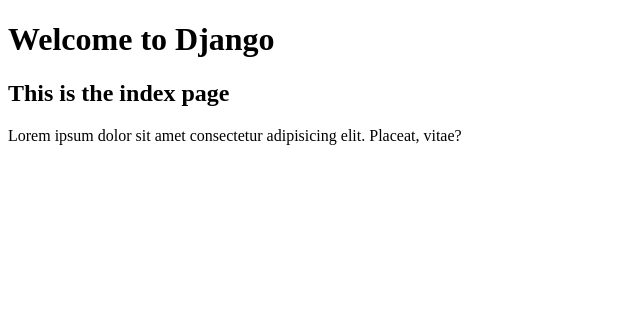
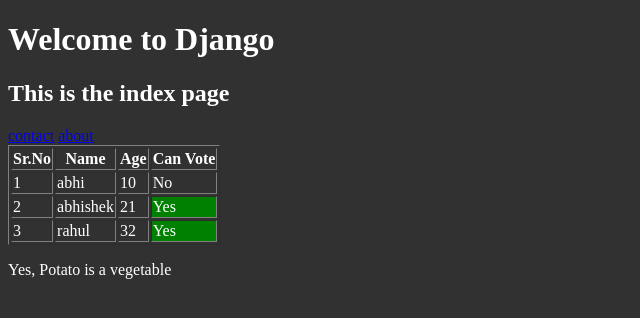
Before and after one commit to VINODvoid/Django_Learning, a Django app: page / in a window 1280 px wide. Shown: the top 318 px of the page, without its empty margins (0-640 px from the left). Run offline with Django 4.2, Linux system fonts and the light colour scheme.

Commit message:
CI  :  django template engine

```diff
--- /dev/null
+++ b/project/home/templates/base.html
@@ -0,0 +1,19 @@
+<!DOCTYPE html>
+<html lang="en">
+<head>
+    <meta charset="UTF-8">
+    <meta name="viewport" content="width=device-width, initial-scale=1.0">
+    <title>{{title.title}}</title>
+</head>
+<style>
+    body{
+        background-color: #313131;
+        color: white;
+    }
+</style>
+<body>
+    {% block start%}
+
+    {% endblock %}
+</body>
+</html>
--- a/project/home/templates/index.html
+++ b/project/home/templates/index.html
@@ -1,13 +1,33 @@
-<!DOCTYPE html>
-<html lang="en">
-<head>
-    <meta charset="UTF-8">
-    <meta name="viewport" content="width=device-width, initial-scale=1.0">
-    <title>Django Page</title>
-</head>
-<body>
-    <h1>Welcome to Django</h1>
-    <h2>This is the index page</h2>
-    <p>Lorem ipsum dolor sit amet consectetur adipisicing elit. Placeat, vitae?</p>
-</body>
-</html>
+{% extends 'base.html' %}
+{% block start%}
+<h1>Welcome to Django</h1>
+<h2>This is the index page</h2>
+<a href="/contact">contact</a>
+<a href="/about">about</a>
+<table border="1">
+    <th>Sr.No</th>
+    <th>Name</th>
+    <th>Age</th>
+    <th>Can Vote</th>
+
+
+    {% for person in people %}
+    <tr>
+        <td>{{forloop.counter}}</td>
+        <td>{{person.name}}</td>
+        <td>{{person.age}}</td>
+        <td {% if person.age >= 18 %} style="background-color:green" {% endif %}>
+            {% if person.age >= 18 %}Yes{% else %}No{% endif %}
+        </td>
+    </tr>
+    {% endfor %}
+</table>
+<p>
+    {%  if 'Potato' in vegetables %}
+    Yes, Potato is a vegetable
+    {% else %}
+    No, Potato is not a vegetable
+    {% endif %}
+</p>
+
+{% endblock %}
--- a/project/home/views.py
+++ b/project/home/views.py
@@ -2,7 +2,26 @@
 from django.http import HttpResponse
 # Create your views here.
 def home(req):
-    return render(req,'index.html')
+    people = [{
+        "name":"abhi",
+        "age":10
+    },
+    {
+        "name":"abhishek",
+        "age":21
+    },
+    {
+        "name":"rahul",
+        "age":32
+    }]
+    title = {'title':"Home Page"}
+    vegetables =['Tomato','Onion','Potato','Garlic','Ginger' ]
+    return render(req,'index.html',context={"people":people,'vegetables':vegetables,'title':title})
 
-def success(req):
-    return HttpResponse("<h1>Success</h1>")
+def about(req):
+    title = {'title':"About"}
+    return render(req, 'about.html',context=title)
+
+def contact(req):
+    title={'title':"Contact"}
+    return render(req, 'contact.html',context=title)
--- a/project/project/urls.py
+++ b/project/project/urls.py
@@ -22,5 +22,7 @@
 urlpatterns = [
     path('admin/', admin.site.urls),
     path('', home,name='home'),
-    path('success/',success,name='success')
+    path('about/', about,name='about'),
+    path('contact/', contact,name='contact'),
+
 ]
```
Also changed, not shown: project/home/templates/about.html (added, +7 -0 lines), project/home/templates/contact.html (added, +7 -0 lines).
